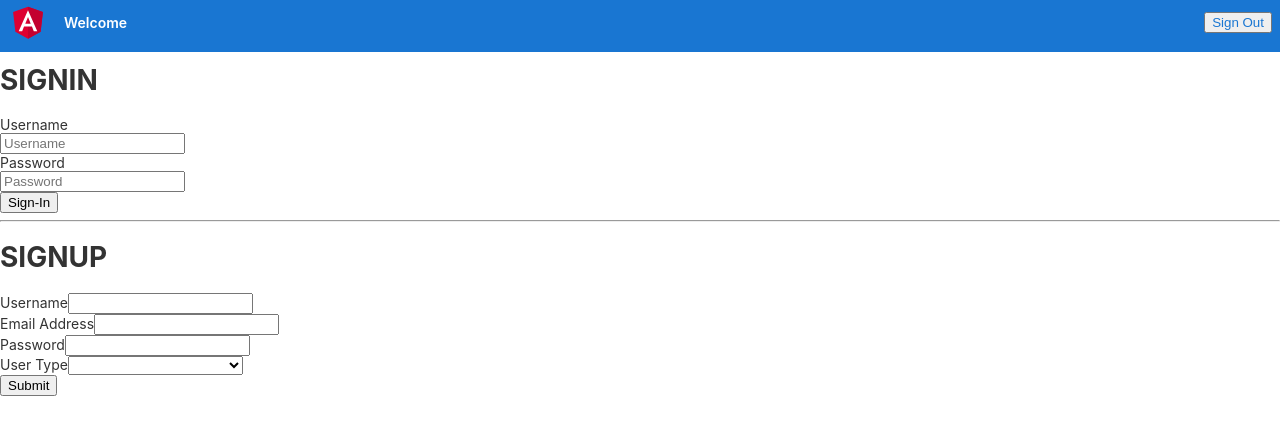
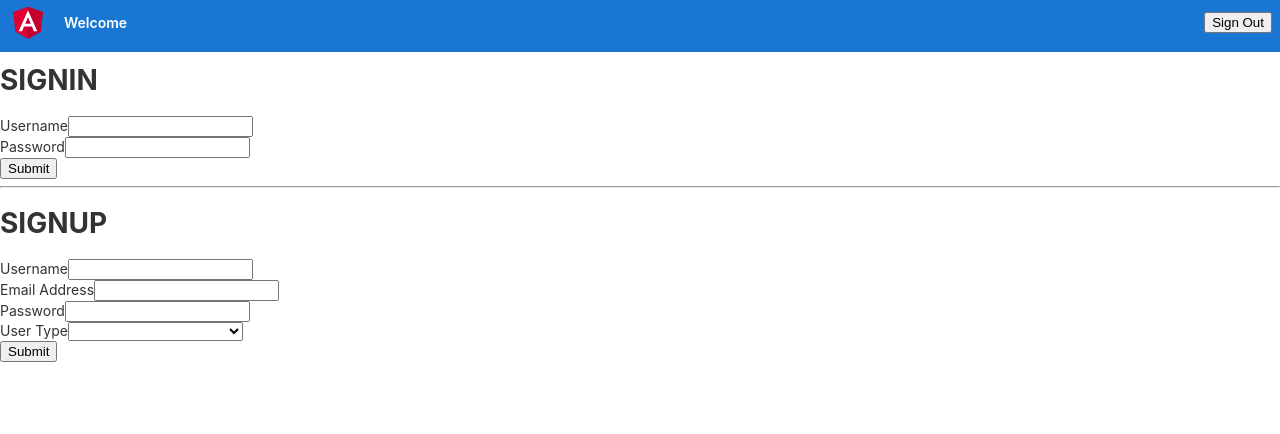
Before and after one commit to jmelegrito/tournament-planner, an Angular app: page /login in a window 1280 px wide. Shown: the top 434 px of the page. Built offline with nearby package versions, Linux system fonts and the light colour scheme.

Commit message:
fixed signin and signout

```diff
--- a/src/app/app.component.html
+++ b/src/app/app.component.html
@@ -306,7 +306,7 @@
     <div class="spacer"></div>
   <a aria-label="Angular on twitter" target="_blank" rel="noopener" href="https://twitter.com/angular" title="Twitter">
 
-    <button><a href="http://localhost:3000/sign-out" style="text-decoration: none;">Sign Out</a></button>
+    <button class="btn btn-success" (click)="signOutUser()">Sign Out</button>
 
   </a>
 </div>
--- a/src/app/app.component.ts
+++ b/src/app/app.component.ts
@@ -1,4 +1,7 @@
 import { Component } from '@angular/core';
+import { TournamentService } from './tournament.service'
+import { Router } from '@angular/router'
+import { Subscriber } from 'rxjs';
 
 @Component({
   selector: 'app-root',
@@ -7,4 +10,12 @@ import { Component } from '@angular/core';
 })
 export class AppComponent {
   title = 'tournament-planner';
+  constructor(private tournamentService: TournamentService, private router: Router) { }
+
+  signOutUserFunction() {
+    this.tournamentService.signOut().subscribe(response => this.router.navigate([response]));
+  }
+
+
+
 }
--- a/src/app/signInForm/signInForm.component.html
+++ b/src/app/signInForm/signInForm.component.html
@@ -1,26 +1,33 @@
 <h1>SIGNIN</h1>
-<div class="col-sm-8">
-    <form action="http://localhost:3000/sign-in" method="post">
-        <div class="form-group row">
-            <label for="colFormLabel" class="col-sm-2 col-form-label">Username</label>
-            <div class="col-sm-10">
-                <input type="text" class="form-control" id="userName" name="userName"
-                    placeholder="Username">
-            </div>
-        </div>
-        <div class="form-group row">
-            <label for="colFormLabel" class="col-sm-2 col-form-label">Password</label>
-            <div class="col-sm-10">
-                <input type="text" class="form-control" id="password" name="password"
-                    placeholder="Password">
-            </div>
-        </div>
-        <div class="row">
-            <div class="local-signin col-sm-8">
-                <button class="btn-local" id="local-btn-in" type="submit">Sign-In</button>
-            </div>
-        </div>
+<div class="submit-form">
+    <div *ngIf="!submitted">
+      <div class="form-group">
+        <label for="userName">Username</label>
+        <input
+          type="text"
+          class="form-control"
+          id="signInUserName"
+          required
+          [(ngModel)]="signInUser.userName"
+          name="userName"
+        />
+      </div>
+      <div class="form-group">
+        <label for="password">Password</label>
+        <input
+          class="form-control"
+          id="signInPassword"
+          required
+          [(ngModel)]="signInUser.password"
+          name="password"
+        />
+      </div>
 
-    </form>
+      <button (click)="signInUserFunction()" class="btn btn-success">Submit</button>
+    </div>
 
-</div>
+    <div *ngIf="submitted">
+      <h4>You registered successfully!</h4>
+      <button class="btn btn-success" (click)="newUser()">Add</button>
+    </div>
+  </div>
--- a/src/app/signInForm/signInForm.component.ts
+++ b/src/app/signInForm/signInForm.component.ts
@@ -1,4 +1,6 @@
 import { Component, OnInit } from '@angular/core';
+import { TournamentService } from '../tournament.service'
+import { Router } from '@angular/router'
 
 @Component({
   selector: 'app-signInForm',
@@ -6,10 +8,37 @@ import { Component, OnInit } from '@angular/core';
   styleUrls: ['./signInForm.component.css']
 })
 export class SignInFormComponent implements OnInit {
+  signInUser = {
+    userName: '',
+    password: '',
+    created: false
+  };
+  submitted = false;
 
-  constructor() { }
+  constructor(private tournamentService: TournamentService, private router: Router) { }
 
   ngOnInit() {
   }
+  signInUserFunction() {
+    const data = {
+      userName: this.signInUser.userName,
+      password: this.signInUser.password,
+    }
+    this.tournamentService.signIn(data)
+        .subscribe(
+          response => {
+            this.router.navigate([response])
+          });
+    this.submitted = true;
+  }
+
+  newUser() {
+    this.submitted = false;
+    this.signInUser = {
+      userName: '',
+      password: '',
+      created: false
+    };
+  }
 
 }
--- a/src/app/signUpForm/signUpForm.component.html
+++ b/src/app/signUpForm/signUpForm.component.html
@@ -8,7 +8,7 @@
           class="form-control"
           id="signUpUserName"
           required
-          [(ngModel)]="user.userName"
+          [(ngModel)]="signUpUser.userName"
           name="userName"
         />
       </div>
@@ -19,7 +19,7 @@
           class="form-control"
           id="emailAddress"
           required
-          [(ngModel)]="user.emailAddress"
+          [(ngModel)]="signUpUser.emailAddress"
           name="emailAddress"
           type="email"
         />
@@ -31,7 +31,7 @@
           class="form-control"
           id="signUpPassword"
           required
-          [(ngModel)]="user.password"
+          [(ngModel)]="signUpUser.password"
           name="password"
         />
       </div>
@@ -41,7 +41,7 @@
             class="form-control"
             id="userType"
             required
-            [(ngModel)]="user.userType"
+            [(ngModel)]="signUpUser.userType"
             name="userType">
                 <option disabled>Select Your Account Type</option>
                 <option value="participant">Participant</option>
--- a/src/app/signUpForm/signUpForm.component.ts
+++ b/src/app/signUpForm/signUpForm.component.ts
@@ -8,7 +8,7 @@ import { Router } from '@angular/router'
   styleUrls: ['./signUpForm.component.css']
 })
 export class SignUpFormComponent implements OnInit {
-  user = {
+  signUpUser = {
     userName: '',
     emailAddress: '',
     password: '',
@@ -22,12 +22,12 @@ export class SignUpFormComponent implements OnInit {
   ngOnInit() {
   }
 
-  signUpUser() {
+  signUpUserFunction() {
     const data = {
-      userName: this.user.userName,
-      emailAddress: this.user.emailAddress,
-      password: this.user.password,
-      userType: this.user.userType
+      userName: this.signUpUser.userName,
+      emailAddress: this.signUpUser.emailAddress,
+      password: this.signUpUser.password,
+      userType: this.signUpUser.userType
     }
     this.tournamentService.signUp(data)
         .subscribe(
@@ -39,7 +39,7 @@ export class SignUpFormComponent implements OnInit {
 
   newUser() {
     this.submitted = false;
-    this.user = {
+    this.signUpUser = {
       userName: '',
       emailAddress: '',
       password: '',
```
Also changed, not shown: src/server/server.js (+4 -4 lines).
